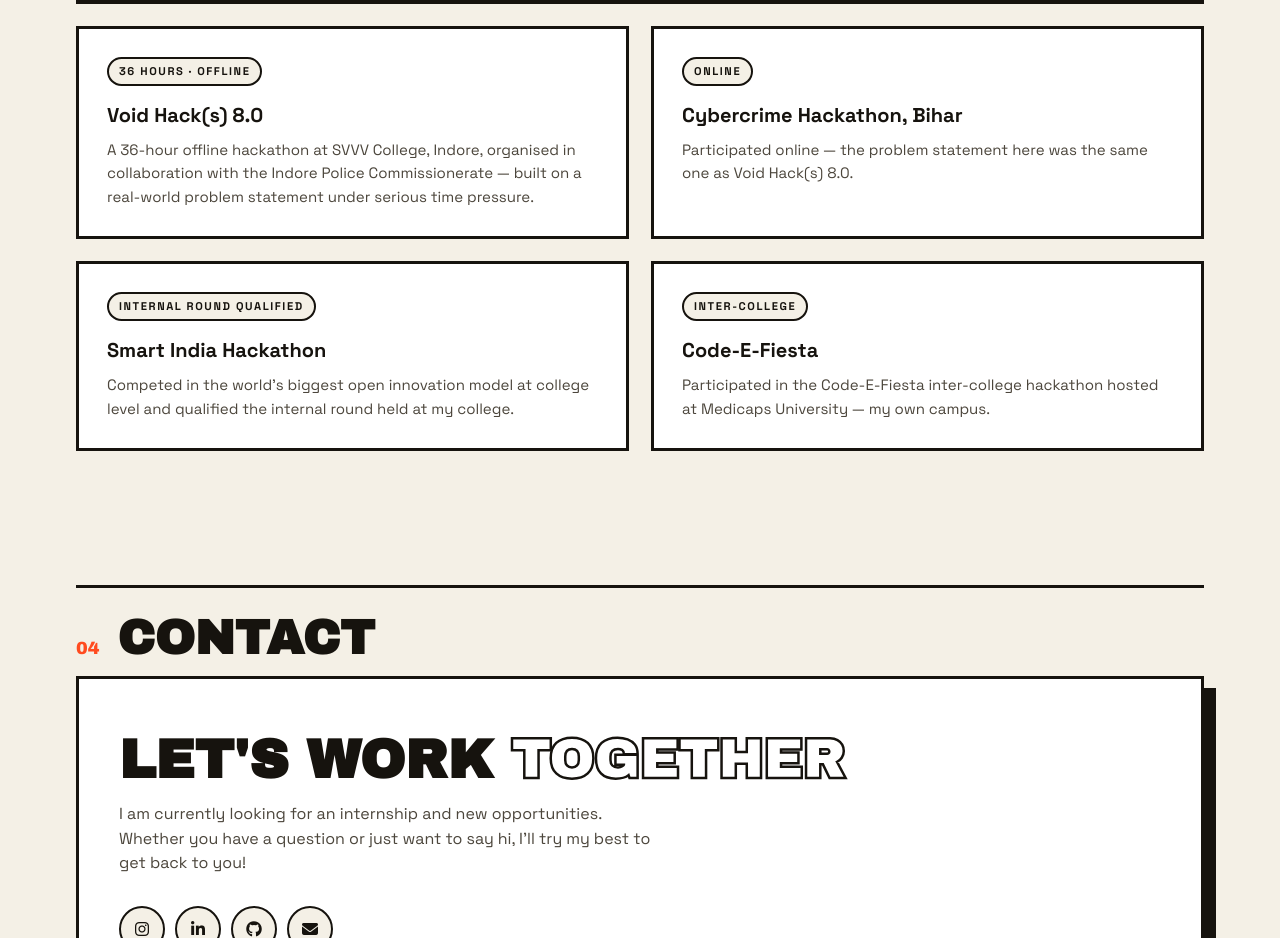
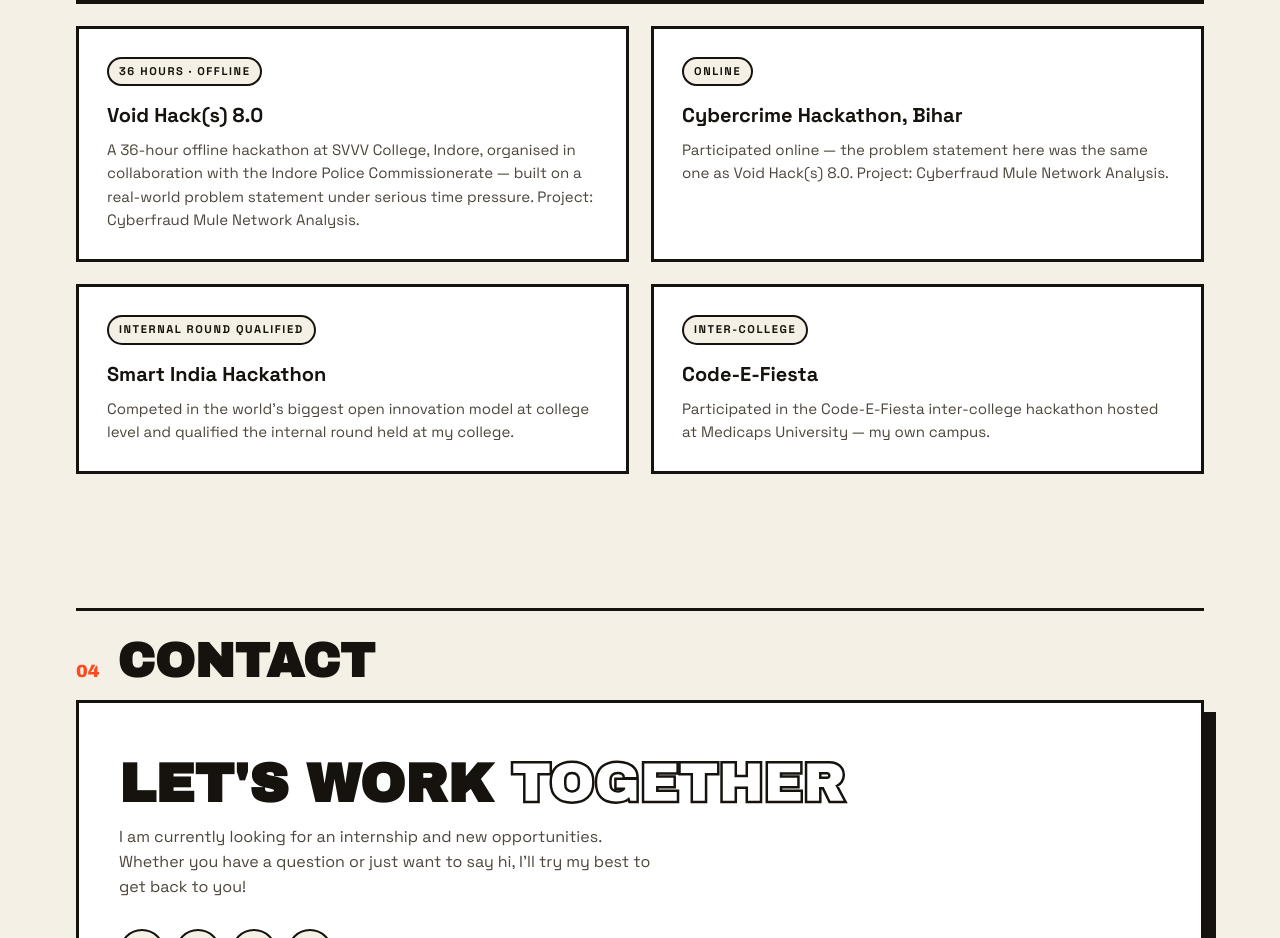
Before and after one commit to pimatrix/portfolio, a Next.js app: page / in a window 1280 px wide. Shown: the part 3960-4898 px from the top of the page. Built offline with nearby package versions, Linux system fonts and the light colour scheme.

Commit message:
Add project name (Cyberfraud Mule Network Analysis) to Void Hacks and Cybercrime Hackathon Bihar entries

```diff
--- a/app/Portfolio.jsx
+++ b/app/Portfolio.jsx
@@ -53,12 +53,12 @@ const HACKS = [
   {
     tag: "36 Hours · Offline",
     title: "Void Hack(s) 8.0",
-    desc: "A 36-hour offline hackathon at SVVV College, Indore, organised in collaboration with the Indore Police Commissionerate — built on a real-world problem statement under serious time pressure.",
+    desc: "A 36-hour offline hackathon at SVVV College, Indore, organised in collaboration with the Indore Police Commissionerate — built on a real-world problem statement under serious time pressure. Project: Cyberfraud Mule Network Analysis.",
   },
   {
     tag: "Online",
     title: "Cybercrime Hackathon, Bihar",
-    desc: "Participated online — the problem statement here was the same one as Void Hack(s) 8.0.",
+    desc: "Participated online — the problem statement here was the same one as Void Hack(s) 8.0. Project: Cyberfraud Mule Network Analysis.",
   },
   {
     tag: "Internal Round Qualified",
--- a/public/resume.html
+++ b/public/resume.html
@@ -210,8 +210,8 @@
         <div class="sec-title">Hackathons &amp; Achievements</div>
 
         <div class="hack"><i class="fas fa-trophy"></i><span><b>Viksit Bharat Buildathon 2025</b> — <span class="res">1st Position, Indore</span> · Won while in Class 12 at the national buildathon.</span></div>
-        <div class="hack"><i class="fas fa-code"></i><span><b>Void Hack(s) 8.0</b> — SVVV College, Indore, in collaboration with the Indore Police Commissionerate · 36-hour offline hackathon.</span></div>
-        <div class="hack"><i class="fas fa-shield-alt"></i><span><b>Cybercrime Hackathon, Bihar</b> — Online · Same problem statement as Void Hack(s) 8.0.</span></div>
+        <div class="hack"><i class="fas fa-code"></i><span><b>Void Hack(s) 8.0</b> — SVVV College, Indore, in collaboration with the Indore Police Commissionerate · 36-hour offline hackathon · Project: Cyberfraud Mule Network Analysis.</span></div>
+        <div class="hack"><i class="fas fa-shield-alt"></i><span><b>Cybercrime Hackathon, Bihar</b> — Online · Same problem statement as Void Hack(s) 8.0 · Project: Cyberfraud Mule Network Analysis.</span></div>
         <div class="hack"><i class="fas fa-flag"></i><span><b>Smart India Hackathon</b> — <span class="res">Internal Round Qualified</span> · At college level.</span></div>
         <div class="hack"><i class="fas fa-university"></i><span><b>Code-E-Fiesta</b> — Inter-college hackathon hosted at Medicaps University, Indore.</span></div>
     </div>
```
